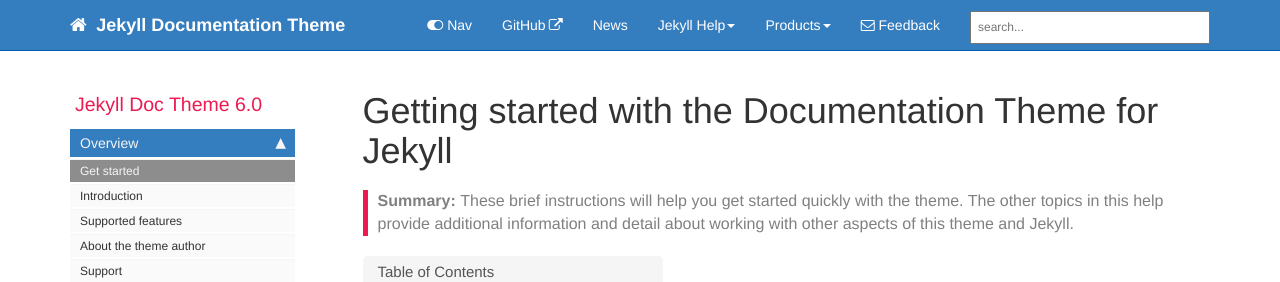
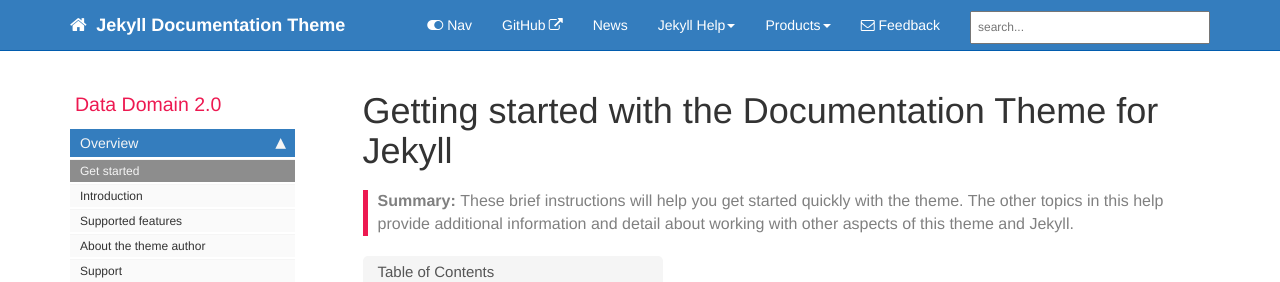
Before and after one commit to hnphien/home, a Jekyll site: the page built from index.md, in a window 1280 px wide. Shown: the top 282 px of the page. Built offline with Jekyll 4.4.1, drawn with Linux system fonts in a browser that asks for light colours; comment, search, counter and statistics services are not loaded.

Commit message:
no message

```diff
--- a/_data/sidebars/mydoc_sidebar.yml
+++ b/_data/sidebars/mydoc_sidebar.yml
@@ -2,8 +2,8 @@
 
 entries:
 - title: sidebar
-  product: Jekyll Doc Theme
-  version: 6.0
+  product: Data Domain
+  version: 2.0
   folders:
 
   - title:
```
